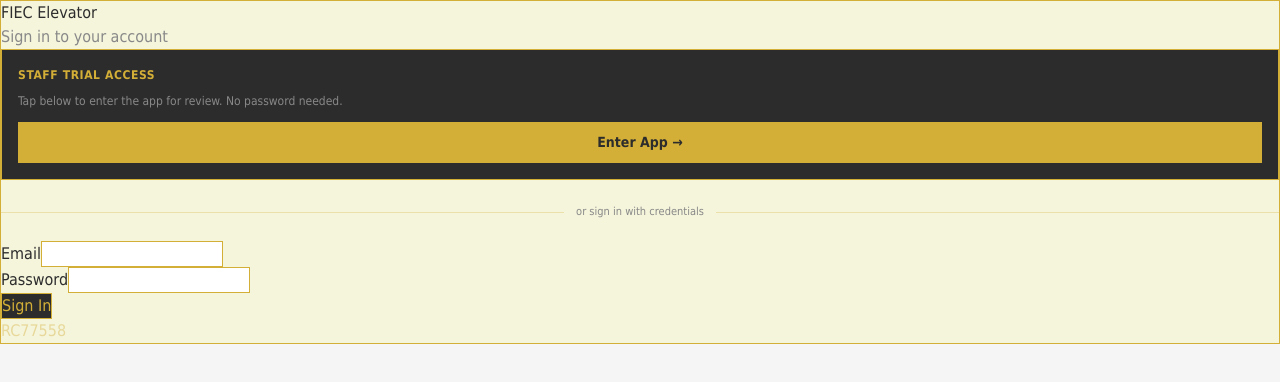
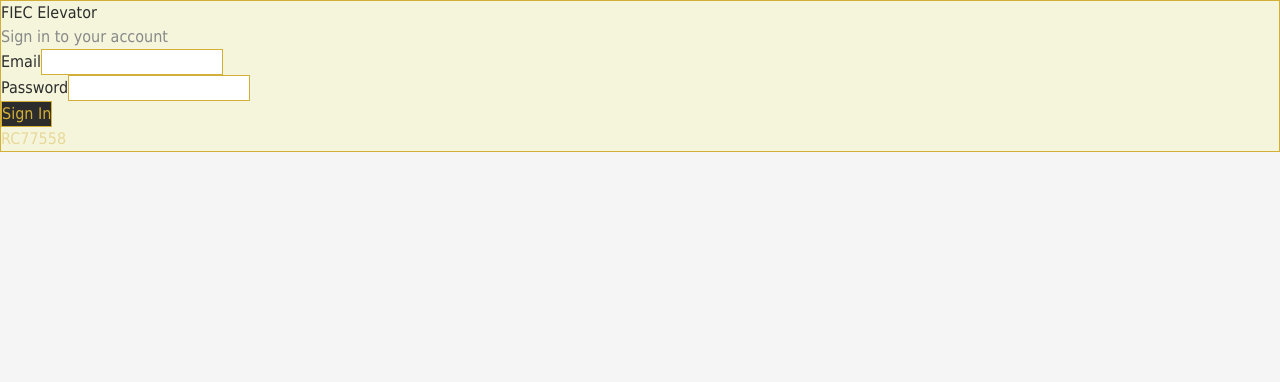
Before and after one commit to GithTan/claude-code-test, a React (Vite) app in the folder elevator-app/: page /login in a window 1280 px wide. Shown: the top 382 px of the page. Built offline with nearby package versions, Linux system fonts and the light colour scheme; no server answers.

Commit message:
fix: remove trial access from login

```diff
--- a/elevator-app/src/contexts/AuthContext.jsx
+++ b/elevator-app/src/contexts/AuthContext.jsx
@@ -9,22 +9,7 @@ export function AuthProvider({ children }) {
   const [role, setRole] = useState(null)
   const [loading, setLoading] = useState(true)
 
-  function isTrialUser(currentUser) {
-    return Boolean(
-      currentUser?.is_anonymous ||
-      currentUser?.app_metadata?.provider === 'anonymous' ||
-      currentUser?.identities?.some(identity => identity.provider === 'anonymous')
-    )
-  }
-
   async function loadProfile(currentUser) {
-    if (isTrialUser(currentUser)) {
-      setRole('operations_manager')
-      _setViewerRole('operations_manager')
-      setUser(prev => prev ? { ...prev, full_name: 'Trial Access' } : prev)
-      return
-    }
-
     const userId = currentUser?.id
     const { data, error } = await getProfile(userId)
     if (error || !data) {
--- a/elevator-app/src/pages/Login.jsx
+++ b/elevator-app/src/pages/Login.jsx
@@ -6,7 +6,6 @@ export default function Login() {
   const [password, setPassword] = useState('')
   const [error, setError] = useState('')
   const [loading, setLoading] = useState(false)
-  const [trialLoading, setTrialLoading] = useState(false)
 
   async function handleSubmit(e) {
     e.preventDefault()
@@ -20,14 +19,6 @@ export default function Login() {
     setLoading(false)
   }
 
-  async function handleTrialAccess() {
-    setError('')
-    setTrialLoading(true)
-    const { error } = await supabase.auth.signInAnonymously()
-    if (error) setError('Trial access unavailable. Contact admin.')
-    setTrialLoading(false)
-  }
-
   return (
     <div className="min-h-screen flex items-center justify-center" style={{ backgroundColor: '#F5F5F5' }}>
       <div className="w-full max-w-md p-8" style={{ backgroundColor: '#F5F5DC', border: '1px solid #D4AF37' }}>
@@ -35,35 +26,6 @@ export default function Login() {
         <div className="mb-6 text-center">
           <h1 className="font-brand text-3xl font-bold" style={{ color: '#2C2C2C' }}>FIEC Elevator</h1>
           <p className="text-sm mt-1" style={{ color: '#888888' }}>Sign in to your account</p>
-        </div>
-
-        {/* Staff trial access — one click */}
-        <div style={{ marginBottom: 24, backgroundColor: '#2C2C2C', border: '1px solid #D4AF37', padding: 16 }}>
-          <p style={{ fontSize: 12, color: '#D4AF37', fontWeight: 700, textTransform: 'uppercase', letterSpacing: '0.05em', marginBottom: 8 }}>
-            Staff Trial Access
-          </p>
-          <p style={{ fontSize: 12, color: '#888888', marginBottom: 12 }}>
-            Tap below to enter the app for review. No password needed.
-          </p>
-          <button
-            onClick={handleTrialAccess}
-            disabled={trialLoading}
-            style={{
-              width: '100%', backgroundColor: '#D4AF37', color: '#2C2C2C',
-              border: 'none', padding: '10px 0', fontSize: 14, fontWeight: 700,
-              cursor: trialLoading ? 'not-allowed' : 'pointer',
-              opacity: trialLoading ? 0.6 : 1,
-            }}
-          >
-            {trialLoading ? 'Entering…' : 'Enter App →'}
-          </button>
-        </div>
-
-        {/* Divider */}
-        <div style={{ display: 'flex', alignItems: 'center', gap: 12, marginBottom: 20 }}>
-          <div style={{ flex: 1, height: 1, backgroundColor: '#D4AF37', opacity: 0.3 }} />
-          <span style={{ fontSize: 11, color: '#888888' }}>or sign in with credentials</span>
-          <div style={{ flex: 1, height: 1, backgroundColor: '#D4AF37', opacity: 0.3 }} />
         </div>
 
         <form onSubmit={handleSubmit} className="space-y-4">
```
Also changed, not shown: 2 other files (tests, documents, lock files or other folders).
